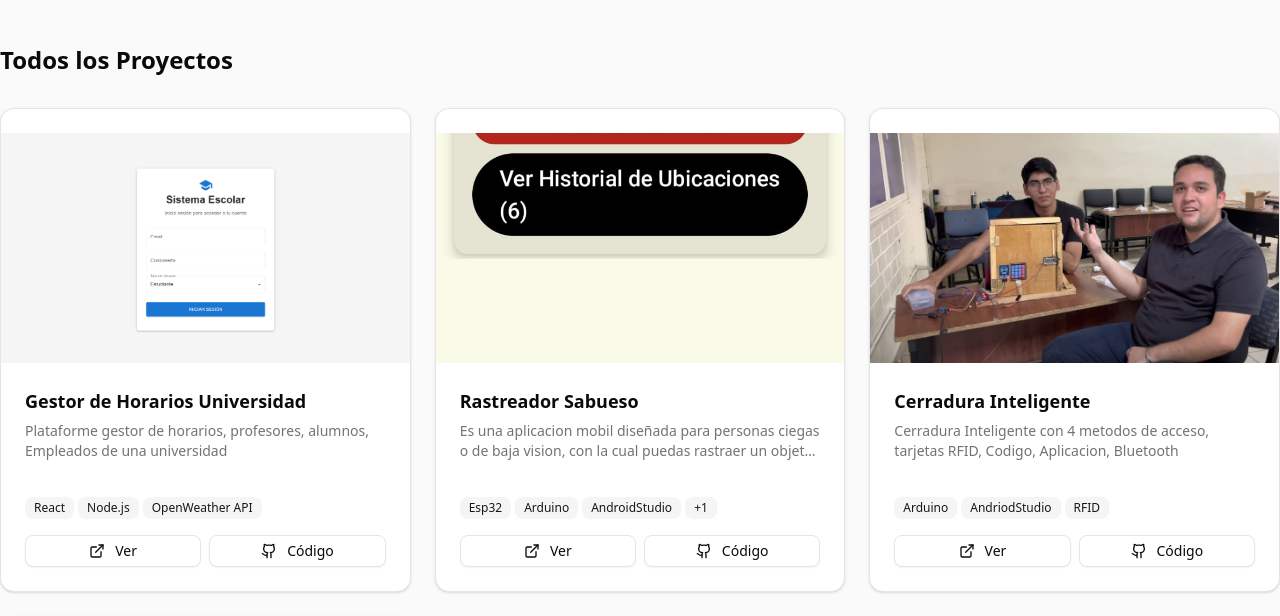
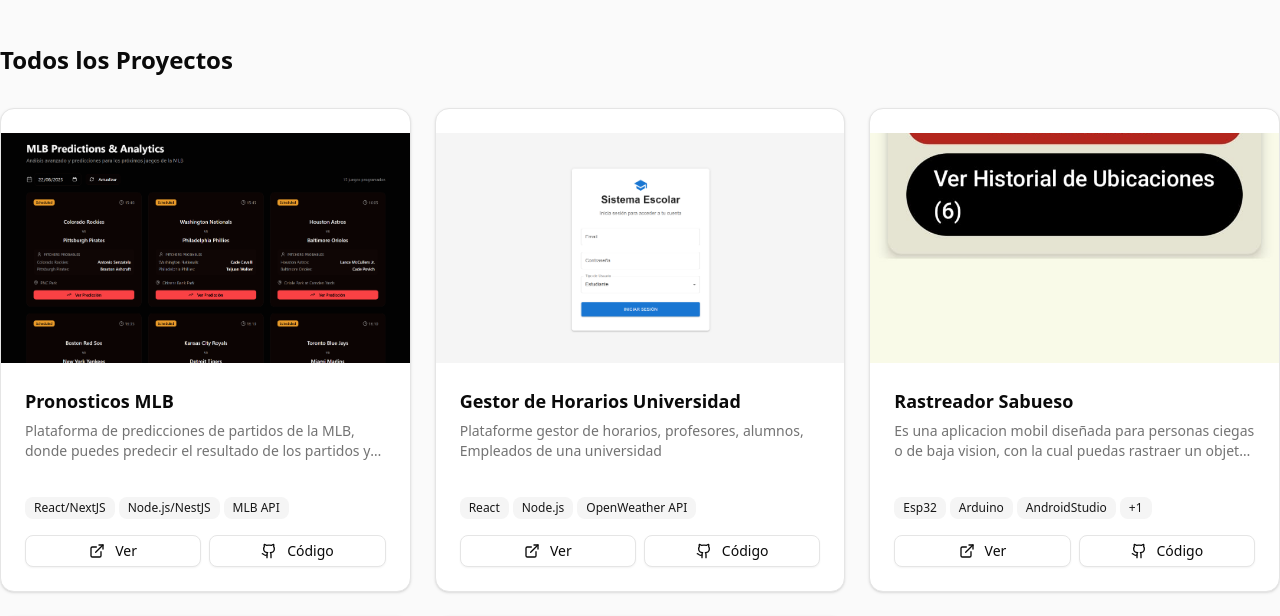
Before and after one commit to eldanielgalaviz/Portafolio, a Next.js app: page / in a window 1280 px wide. Shown: the part 1900-2516 px from the top of the page. Built offline with nearby package versions, Linux system fonts and the light colour scheme.

Commit message:
agregando platafotma pronosticos mlb

```diff
--- a/app/page.tsx
+++ b/app/page.tsx
@@ -34,6 +34,17 @@ const projects = [
     featured: true,
   },
   {
+    id: 3,
+    title: "Pronosticos MLB",
+    description:
+      "Plataforma de predicciones de partidos de la MLB, donde puedes predecir el resultado de los partidos y ver las estadísticas de los jugadores. La prediccion se basa completamente en las estadisticas de los ultimos 10 partidos.",
+    image: "/mlb.png?height=300&width=500",
+    technologies: ["React/NextJS", "Node.js/NestJS", "MLB API"],
+    liveUrl: "https://pronosticos-fx72b9297-jesusdanielgfim-uasedumxs-projects.vercel.app/",
+    githubUrl: "https://github.com/eldanielgalaviz/pronosticos-mlb",
+    featured: false,
+  },
+    {
     id: 3,
     title: "Gestor de Horarios Universidad",
     description:
```
Also changed, not shown: public/mlb.png (added).
